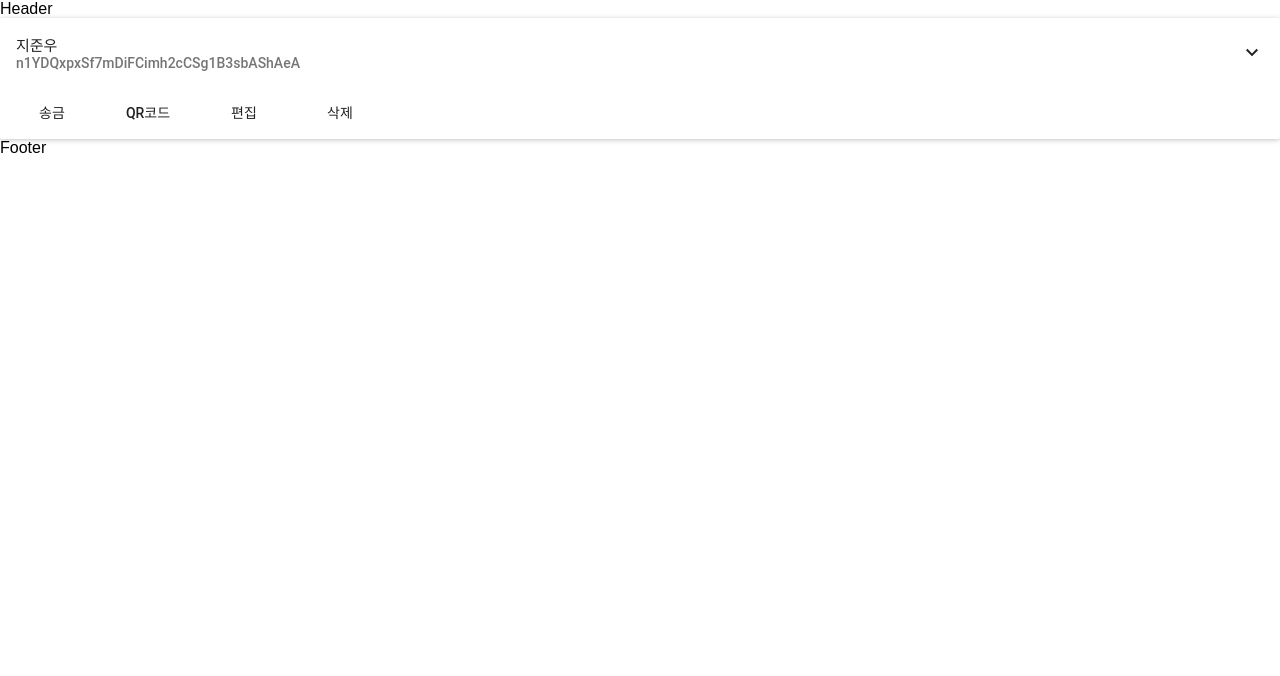
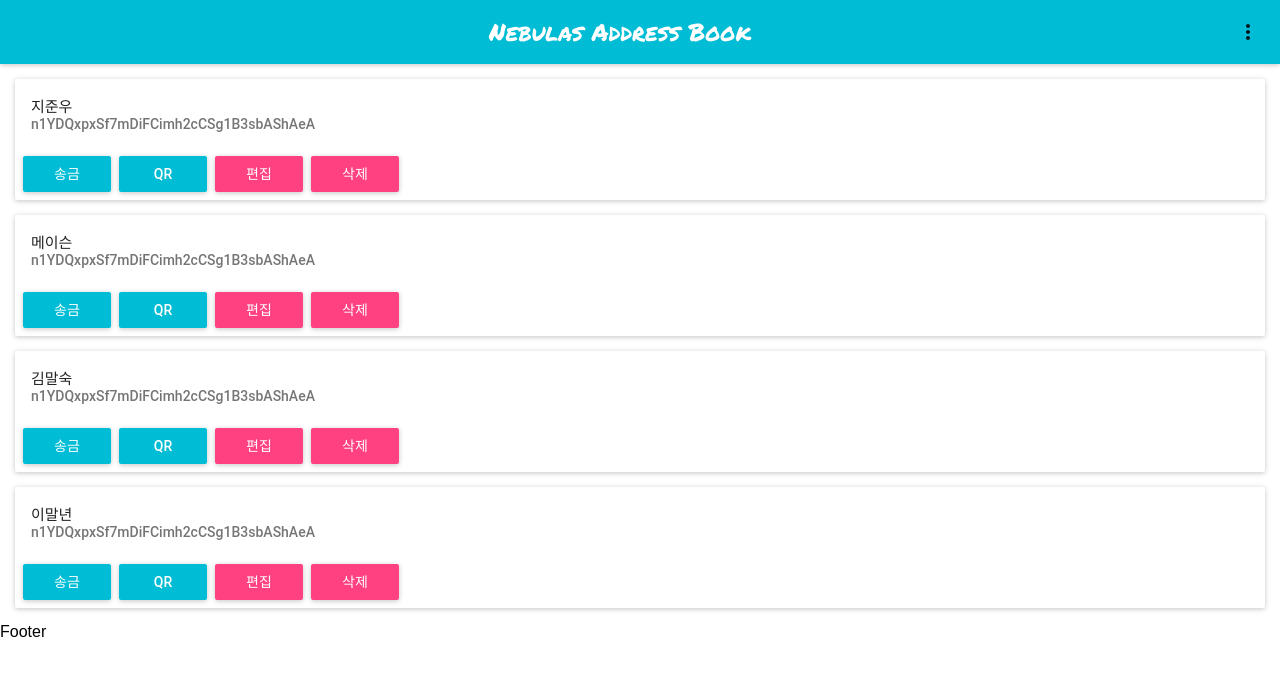
Before and after one commit to 738/nebulas-addressbook, a React (Create React App) app in the folder webapp/: page / in a window 1280 px wide. Shown: the top 676 px of the page. Built offline with nearby package versions, Linux system fonts and the light colour scheme.

Commit message:
beautify ui

```diff
--- a/webapp/public/index.html
+++ b/webapp/public/index.html
@@ -4,6 +4,7 @@
     <meta name="viewport" content="width=device-width, initial-scale=1, shrink-to-fit=no">
     <meta name="theme-color" content="#000000">
     <title>NasD | Nebulas Address Book</title>
+    <link href="https://fonts.googleapis.com/css?family=Permanent+Marker" rel="stylesheet">
   </head>
   <body>
     <noscript>
--- a/webapp/src/component/AddressItem.jsx
+++ b/webapp/src/component/AddressItem.jsx
@@ -1,23 +1,31 @@
 import React from 'react';
 import { Card, CardHeader, CardActions } from 'material-ui/Card';
 import FlatButton from 'material-ui/FlatButton';
+import RaisedButton from 'material-ui/RaisedButton';
 
 class AddressItem extends React.Component {
     render() {
+        const styles = {
+            card: {
+                margin: "15px"
+            },
+            button: {
+                width: "50px"
+            }
+        }
         return (
             <div>
-                <Card>
+                <Card style={styles.card}>
                     <CardHeader
                         title={this.props.item.name}
                         subtitle={this.props.item.address}
-                        actAsExpander={true}
-                        showExpandableButton={true}
+                        showExpandableButton={false}
                     />
                     <CardActions>
-                        <FlatButton label="송금" />
-                        <FlatButton label="QR코드" />
-                        <FlatButton label="편집" />
-                        <FlatButton label="삭제" />
+                        <RaisedButton style={styles.button} label="송금" primary={true}/>
+                        <RaisedButton label="QR" primary={true}/>
+                        <RaisedButton label="편집" secondary={true}/>
+                        <RaisedButton label="삭제" secondary={true}/>
                     </CardActions>
                 </Card>
             </div>
--- a/webapp/src/main/view/Header.jsx
+++ b/webapp/src/main/view/Header.jsx
@@ -1,11 +1,31 @@
 import React from 'react';
+import AppBar from 'material-ui/AppBar';
+import IconMenu from 'material-ui/IconMenu';
+import IconButton from 'material-ui/IconButton';
+import MenuItem from 'material-ui/MenuItem';
+import MoreVertIcon from 'material-ui/svg-icons/navigation/more-vert';
 
-class Header extends React.Component {
-    render() {
-        return (
-            <div>Header</div>
-        );
-    }
-}
+const Menu = (props) => (
+    <IconMenu
+        {...props}
+        iconButtonElement={
+            <IconButton><MoreVertIcon /></IconButton>
+        }
+        targetOrigin={{ horizontal: 'right', vertical: 'top' }}
+        anchorOrigin={{ horizontal: 'right', vertical: 'top' }}
+    >
+        <MenuItem primaryText="About" />
+        <MenuItem primaryText="Contact" />
+    </IconMenu>
+);
+
+const Header = () => (
+    <AppBar
+        title="Nebulas Address Book"
+        titleStyle={{textAlign: "center", fontFamily: 'Permanent Marker, cursive'}}
+        iconElementLeft={<div/>}
+        iconElementRight={<Menu />}
+    />
+);
 
 export default Header;
--- a/webapp/src/main/view/MainView.jsx
+++ b/webapp/src/main/view/MainView.jsx
@@ -4,13 +4,30 @@ import AddressItem from '../../component/AddressItem';
 class MainView extends React.Component {
 
     render() {
-        var addressItem = {
+        var addressItems = [{
             name: "지준우",
             address: "n1YDQxpxSf7mDiFCimh2cCSg1B3sbAShAeA",
             isFavorite: false,
-        }
+        },
+        {
+            name: "메이슨",
+            address: "n1YDQxpxSf7mDiFCimh2cCSg1B3sbAShAeA",
+            isFavorite: false,
+        },
+        {
+            name: "김말숙",
+            address: "n1YDQxpxSf7mDiFCimh2cCSg1B3sbAShAeA",
+            isFavorite: false,
+        },
+        {
+            name: "이말년",
+            address: "n1YDQxpxSf7mDiFCimh2cCSg1B3sbAShAeA",
+            isFavorite: false,
+        }];
         return (
-            <AddressItem item={addressItem}></AddressItem>
+            <div>
+                {addressItems.map(addressItem => <AddressItem item={addressItem}></AddressItem>)}
+            </div>
         );
     }
 }
```
